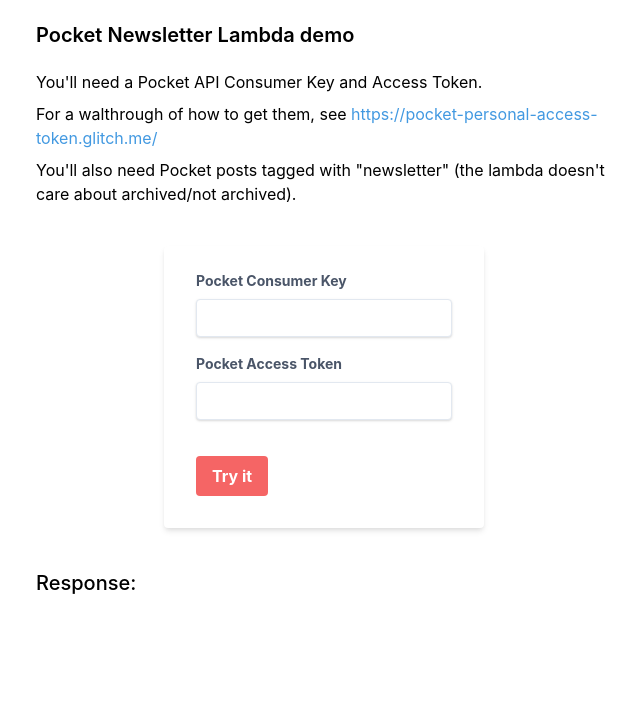
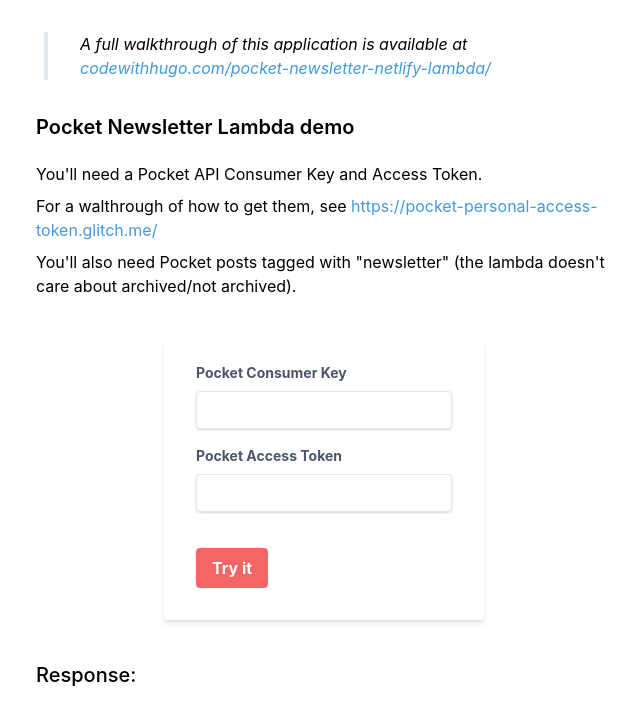
Before and after one commit to HugoDF/pocket-newsletter-lambda, a website: page public/index.html in a window 1280 px wide. Shown: the whole page, without its empty margins (316-956 px from the left). Drawn offline with nearby package versions, Linux system fonts and the light colour scheme; files that its build step writes are made by us from their sources.

Commit message:
add notice + link back to codewithhugo.com post

```diff
--- a/package.json
+++ b/package.json
@@ -4,6 +4,7 @@
   "description": "",
   "main": "index.js",
   "scripts": {
+    "prestart": "yarn build:tw",
     "start": "netlify dev",
     "serve": "netlify-lambda serve src/lambda",
     "build": "yarn build:lambda && yarn build:css",
--- a/public/index.html
+++ b/public/index.html
@@ -20,6 +20,7 @@
     <p class="browserupgrade">You are using an <strong>outdated</strong> browser. Please <a href="https://browsehappy.com/">upgrade your browser</a> to improve your experience and security.</p>
   <![endif]-->
   <div class="container mx-auto max-w-xl">
+    <blockquote class="italic mx-2 my-8 pl-8 border-l-4">A full walkthrough of this application is available at <a class="text-blue-500 hover:text-blue-800" href="https://codewithhugo.com//pocket-newsletter-netlify-lambda/">codewithhugo.com/pocket-newsletter-netlify-lambda/</a></blockquote>
     <h1 class="font-semibold my-5 text-xl">Pocket Newsletter Lambda demo</h1>
     <p class="mb-2">You'll need a Pocket API Consumer Key and Access Token.</p>
     <p class="mb-2">For a walthrough of how to get them, see <a class="text-blue-500 hover:text-blue-800" href="https://pocket-personal-access-token.glitch.me/">https://pocket-personal-access-token.glitch.me/</a></p>
```
Also changed, not shown: README.md.
